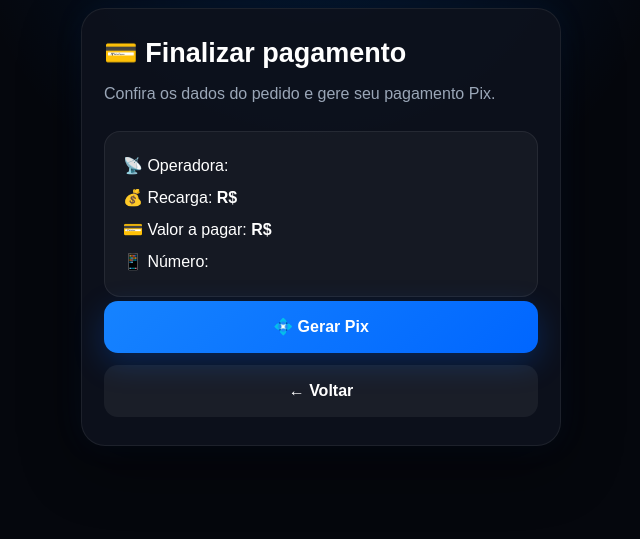
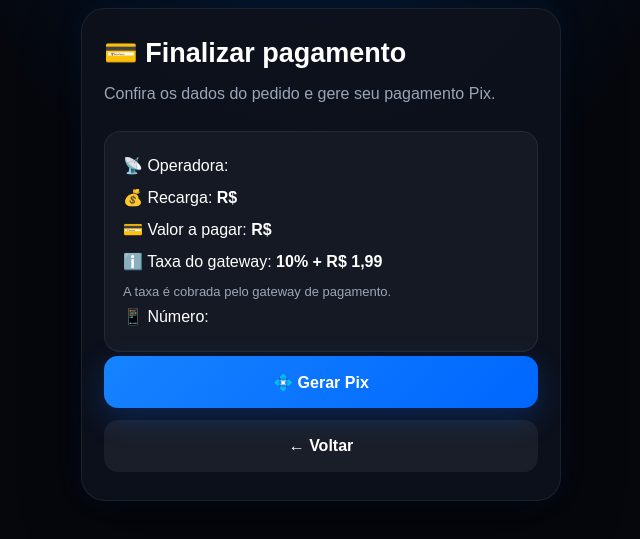
Before and after one commit to clofmacontas-create/Zenvoki-Recarga-, a website: page public/pagamento.html in a window 1280 px wide. Shown: the part 119-658 px from the top of the page, without its empty margins (319-959 px from the left). Drawn offline with Linux system fonts and the light colour scheme.

Commit message:
Adiciona taxa do gateway ao pagamento

```diff
--- a/public/pagamento.html
+++ b/public/pagamento.html
@@ -75,6 +75,20 @@
           <strong>
             R$ <span id="preco"></span>
           </strong>
+        </div>
+
+        <div>
+          ℹ️ Taxa do gateway:
+          <strong>10% + R$ 1,99</strong>
+        </div>
+
+        <div style="
+          font-size: 13px;
+          color: #9ca7b5;
+          line-height: 1.5;
+          margin-top: 4px;
+        ">
+          A taxa é cobrada pelo gateway de pagamento.
         </div>
 
         <div>
```
Also changed, not shown: server.js (+13 -1 lines).
